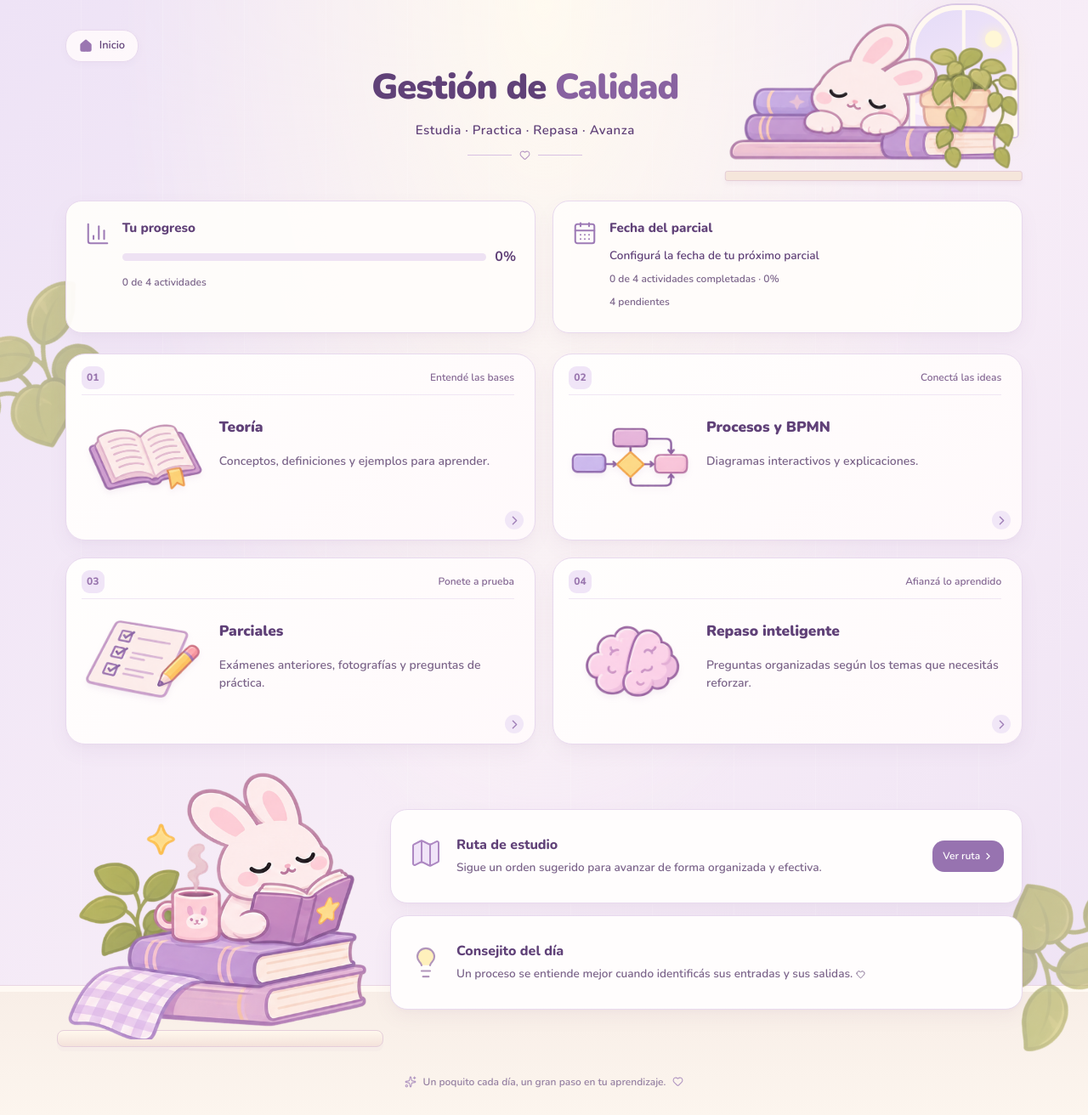
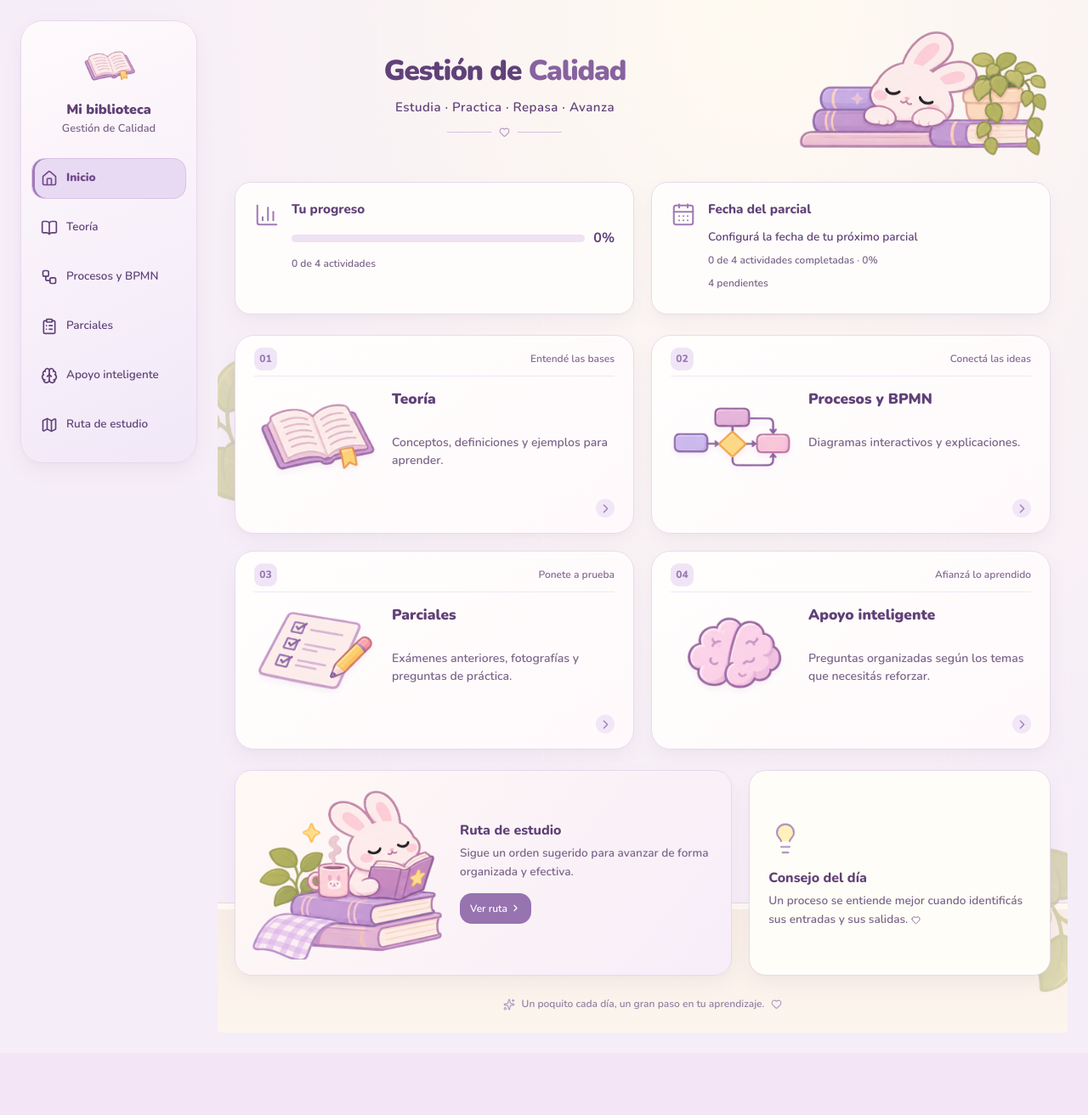
Before and after one commit to NadiaEnoaRizoAvalos/Gestion_calidad, a React (Vite) app: page / in a window 1280 px wide. Shown: the whole page at 85% size. After the commit the page ends 1239 px from the top, so only its background shows below. Built offline with nearby package versions, Linux system fonts and the light colour scheme.

Commit message:
feat(inicio): incorporar navegación lateral y composición simétrica

```diff
--- a/src/components/Layout.tsx
+++ b/src/components/Layout.tsx
@@ -1,21 +1,35 @@
 import { useEffect, useRef } from "react";
 import { Link, NavLink, Outlet, useLocation } from "react-router-dom";
-import { Heart, Home, Sparkles } from "lucide-react";
+import {
+  Heart, Home, Sparkles, BookOpen, Workflow, ClipboardList, Brain, Map, Menu,
+} from "lucide-react";
 import { assets } from "../data/assets";
 import { useStudy } from "../hooks/useStudy";
+import "../styles/app-shell.css";
 
 const navigation = [
-  ["/teoria", "Teoría"],
-  ["/procesos", "Procesos"],
-  ["/parciales", "Parciales"],
-  ["/repaso", "Repaso"],
-  ["/ruta", "Mi ruta"],
+  { path: "/", label: "Inicio", icon: Home },
+  { path: "/teoria", label: "Teoría", icon: BookOpen },
+  { path: "/procesos", label: "Procesos y BPMN", icon: Workflow },
+  { path: "/parciales", label: "Parciales", icon: ClipboardList },
+  { path: "/repaso", label: "Apoyo inteligente", icon: Brain },
+  { path: "/ruta", label: "Ruta de estudio", icon: Map },
 ];
 
 export function Layout() {
   const location = useLocation();
   const main = useRef<HTMLElement>(null);
   const initial = useRef(true);
+  const menu = useRef<HTMLDetailsElement>(null);
+  useEffect(() => {
+    const desktop = window.matchMedia("(min-width: 1101px)");
+    const adaptMenu = () => {
+      if (menu.current) menu.current.open = desktop.matches;
+    };
+    adaptMenu();
+    desktop.addEventListener("change", adaptMenu);
+    return () => desktop.removeEventListener("change", adaptMenu);
+  }, []);
   const { storageError } = useStudy();
   useEffect(() => {
     if (initial.current) {
@@ -26,12 +40,50 @@ export function Layout() {
     window.scrollTo(0, 0);
   }, [location.pathname]);
   return (
-    <div
-      className={`library ${location.pathname === "/" ? "library-home" : "library-inner"}`}
+    <div className="app-shell">
+      <a
+        href="#contenido"
+        className="skip-link"
+        onClick={(event) => {
+          event.preventDefault();
+          main.current?.focus();
+          main.current?.scrollIntoView();
+        }}
       >
-      <a href="#contenido" className="skip-link">
         Saltar al contenido
       </a>
+      <aside className="sidebar" aria-label="Tu biblioteca de estudio">
+        <div className="sidebar-brand">
+          <img src={assets.theory} alt="" width={64} height={64} />
+          <span>
+            Mi biblioteca<small>Gestión de Calidad</small>
+          </span>
+        </div>
+        <details className="sidebar-menu" ref={menu}>
+          <summary>
+            <Menu size={20} aria-hidden="true" /> Menú de estudio
+          </summary>
+          <nav className="sidebar-nav" aria-label="Secciones de estudio">
+            {navigation.map(({ path, label, icon: Icon }) => (
+              <NavLink
+                key={path}
+                to={path}
+                end={path === "/"}
+                title={label}
+                onClick={() => {
+                  if (menu.current && !window.matchMedia("(min-width: 1101px)").matches) {
+                    menu.current.open = false;
+                  }
+                }}
+              >
+                <Icon size={20} aria-hidden="true" /><span>{label}</span>
+              </NavLink>
+            ))}
+          </nav>
+        </details>
+      </aside>
+      <div className={`library ${location.pathname === "/" ? "library-home" : "library-inner"}`}>
+        {location.pathname !== "/" && (
           <div className="room-decor" aria-hidden="true">
             <div className="room-corner">
               <div className="window">
@@ -39,20 +91,11 @@ export function Layout() {
                 <span className="window-cloud" />
               </div>
               <img className="window-plant" src={assets.leaves} alt="" />
-          <div className="wall-shelf">
-            <i />
-            <i />
-            <i />
-          </div>
-          {location.pathname === "/" && (
-            <img className="resting-bunny" src={assets.resting} alt="" />
-          )}
+              <div className="wall-shelf"><i /><i /><i /></div>
             </div>
           </div>
+        )}
         <header className="site-header">
-        <Link className="home-pill" to="/">
-          <Home size={16} fill="currentColor" /> Inicio
-        </Link>
           <div className="brand">
             <div>
               <Link to="/" className="brand-title">
@@ -66,16 +109,10 @@ export function Layout() {
               </div>
             </div>
           </div>
+          {location.pathname === "/" && (
+            <img className="resting-bunny" src={assets.resting} alt="" />
+          )}
         </header>
-      {location.pathname !== "/" && (
-        <nav className="module-nav" aria-label="Secciones de estudio">
-          {navigation.map(([path, label]) => (
-            <NavLink key={path} to={path}>
-              {label}
-            </NavLink>
-          ))}
-        </nav>
-      )}
         {storageError && (
           <p className="storage-alert" role="alert">
             No se pudo guardar en este navegador. Tu progreso actual solo se
@@ -91,5 +128,6 @@ export function Layout() {
           <Heart size={13} />
         </footer>
       </div>
+    </div>
   );
 }
--- a/src/pages/Home.tsx
+++ b/src/pages/Home.tsx
@@ -4,7 +4,6 @@ import {
   BarChart3,
   CalendarDays,
   ChevronRight,
-  Map,
   Lightbulb,
   Heart,
 } from "lucide-react";
@@ -37,7 +36,7 @@ const modules = [
     note: "Ponete a prueba",
   },
   {
-    title: "Repaso inteligente",
+    title: "Apoyo inteligente",
     description:
       "Preguntas organizadas según los temas que necesitás reforzar.",
     image: "review",
@@ -137,45 +136,31 @@ export function Home() {
           </Link>
         ))}
       </section>
-      <div className="study-corner">
-        <div className="bunny-nook" aria-hidden="true">
-          <img
-            className="reading-bunny"
-            src={assets.reading}
-            width={545}
-            height={484}
-            alt=""
-          />
-          <div className="desk-surface" />
-        </div>
       <section className="bottom-grid" aria-label="Seguí aprendiendo">
         <Link to="/ruta" className="route-card">
-            <div className="route-art">
-              <Map size={48} strokeWidth={1.2} />
-            </div>
-            <div>
+          <img className="reading-bunny" src={assets.reading} width={545} height={484} alt="" />
+          <div className="route-copy">
             <h2>Ruta de estudio</h2>
             <p>
               {next
                 ? "Sigue un orden sugerido para avanzar de forma organizada y efectiva."
                 : "¡Completaste tu recorrido! Volvé a tus temas cuando quieras."}
             </p>
-            </div>
             <span className="small-button">
               Ver ruta <ChevronRight size={13} />
             </span>
+          </div>
         </Link>
         <article className="tip-card">
           <Lightbulb className="bulb" size={49} strokeWidth={1.3} />
           <div>
-              <h2>Consejito del día</h2>
+            <h2>Consejo del día</h2>
             <p>
               {tips[day % tips.length]} <Heart size={11} />
             </p>
           </div>
         </article>
       </section>
-      </div>
       <dialog ref={dialog} className="settings-dialog">
         <form
           onSubmit={(event) => {
--- /dev/null
+++ b/src/styles/app-shell.css
@@ -0,0 +1,90 @@
+.app-shell {
+  display: grid;
+  grid-template-columns: 208px minmax(0, 1fr);
+  align-items: start;
+  gap: 24px;
+  max-width: 1680px;
+  margin-inline: auto;
+  padding: 24px;
+  background: radial-gradient(ellipse at 70% 0%, #fffaf0, transparent 65%), #f5edf8;
+}
+.app-shell > .library {
+  min-width: 0;
+  min-height: calc(100vh - 48px);
+  padding: 0 20px 24px;
+  background: transparent;
+  overflow: clip;
+}
+.sidebar {
+  position: sticky;
+  top: 24px;
+  max-height: calc(100dvh - 48px);
+  overflow-y: auto;
+  padding: 20px 12px;
+  border: 1px solid var(--border);
+  border-radius: 26px;
+  background: linear-gradient(155deg, #fffafc, #f1e8f8);
+  box-shadow: var(--shadow);
+}
+.sidebar-brand {
+  display: flex;
+  flex-direction: column;
+  align-items: center;
+  gap: 8px;
+  padding-bottom: 24px;
+  text-align: center;
+  font-weight: 900;
+}
+.sidebar-brand img { object-fit: contain; }
+.sidebar-brand small { display: block; font-weight: 600; color: var(--muted); }
+.sidebar-menu > summary { display: none; cursor: pointer; }
+.sidebar-nav { display: grid; gap: 10px; }
+.sidebar-nav a {
+  display: flex;
+  align-items: center;
+  gap: 10px;
+  min-height: 48px;
+  padding: 12px 10px;
+  border: 1px solid transparent;
+  border-radius: 15px;
+  font-size: .84rem;
+  line-height: 1.4;
+}
+.sidebar-nav a:hover { background: #fffafc; }
+.sidebar-nav a[aria-current="page"] {
+  color: #70498b;
+  background: #e9daf3;
+  border-color: #d9c2e7;
+  font-weight: 900;
+  box-shadow: inset 3px 0 #a27ab9;
+}
+@media (min-width: 1101px) and (max-width: 1279px) {
+  .app-shell { grid-template-columns: 76px minmax(0, 1fr); gap: 20px; }
+  .sidebar { padding: 16px 8px; }
+  .sidebar-brand img { width: 48px; height: 48px; }
+  .sidebar-brand > span, .sidebar-nav a > span {
+    position: absolute;
+    width: 1px;
+    height: 1px;
+    overflow: hidden;
+    clip-path: inset(50%);
+    white-space: nowrap;
+  }
+  .sidebar-nav a { justify-content: center; }
+}
+@media (max-width: 1100px) {
+  .app-shell { grid-template-columns: minmax(0, 1fr); gap: 12px; }
+  .app-shell > .library { padding-inline: 0; }
+  .sidebar { position: static; max-height: none; padding: 12px 16px; border-radius: 20px; }
+  .sidebar-brand { flex-direction: row; text-align: left; padding: 0; gap: 12px; }
+  .sidebar-brand img { width: 42px; height: 42px; }
+  .sidebar-menu > summary { display: flex; align-items: center; gap: 10px; padding: 12px 0 0; font-size: .85rem; }
+  .sidebar-menu > summary::-webkit-details-marker { display: none; }
+  .sidebar-nav { margin-top: 14px; grid-template-columns: repeat(3, minmax(0, 1fr)); }
+}
+@media (max-width: 650px) {
+  .app-shell { padding: 18px; }
+  .sidebar-nav { grid-template-columns: repeat(2, minmax(0, 1fr)); gap: 6px; }
+  .sidebar-nav a { font-size: .8rem; padding: 10px 8px; gap: 8px; }
+}
+@media (max-width: 360px) { .app-shell { padding: 12px; } }
--- a/src/styles/home-study.css
+++ b/src/styles/home-study.css
@@ -1,21 +1,55 @@
-.library-home .stats-grid { grid-template-columns: repeat(2, minmax(0, 1fr)); grid-auto-rows: 1fr; }
+.app-shell .library-home .site-header {
+  display: grid;
+  grid-template-columns: minmax(0, 1fr) 300px;
+  gap: 24px;
+  min-height: 190px;
+  padding: 0 0 18px;
+}
+.app-shell .library-home .brand { justify-self: center; margin: 0; padding: 0; }
+.app-shell .library-home .brand-title { font-size: clamp(1.8rem, 2.6vw, 2.6rem); }
+.app-shell .library-home .resting-bunny { position: static; width: 300px; height: auto; justify-self: end; }
+.library-home .stats-grid { grid-template-columns: repeat(2, minmax(0, 1fr)); grid-auto-rows: 1fr; gap: 20px; }
 .library-home .stats-grid .stat-card { grid-column: auto; min-height: 156px; flex-direction: row; align-items: flex-start; padding: 22px; }
 .library-home .stats-grid .stat-card > div { display: block; width: 100%; }
 .library-home .stats-grid .stat-card h2 { margin-bottom: 12px; }
 .library-home .stats-grid .stat-card small { margin-top: 8px; }
 .library-home .stat-icon { flex-shrink: 0; }
-.library-home .module-grid { grid-template-columns: repeat(2, minmax(0, 1fr)); }
-.library-home .module-card { grid-template-columns: 144px minmax(0, 1fr); gap: 0 18px; min-height: 220px; padding: 16px 24px 24px 18px; }
+.library-home .module-grid { grid-template-columns: repeat(2, minmax(0, 1fr)); gap: 20px; }
+.library-home .module-card { grid-template-columns: 144px minmax(0, 1fr); grid-template-rows: 32px 1fr 24px; gap: 0 18px; min-height: 234px; padding: 16px 22px 18px; }
 .library-home .module-art { width: 144px; height: 140px; margin: 0; }
-.library-home .module-copy { align-self: start; padding-top: 16px; padding-bottom: 16px; }
-.library-home .module-copy h2 { min-height: 2.5em; align-items: center; }
+.library-home .module-copy { align-self: start; padding-top: 16px; padding-bottom: 0; }
+.library-home .module-copy h2 { min-height: 2.5em; align-items: flex-start; }
+.library-home .circle-arrow { position: static; grid-column: 2; justify-self: end; align-self: end; }
+.library-home .bottom-grid { grid-column: auto; grid-template-columns: minmax(0, 1.65fr) minmax(0, 1fr); gap: 20px; margin-top: 24px; }
+.library-home .route-card { display: grid; grid-template-columns: 230px minmax(0, 1fr); gap: 16px; padding: 18px; background: linear-gradient(130deg, #fff9f5, #f7edf9); }
+.library-home .route-card .reading-bunny { width: 230px; height: auto; max-width: 100%; margin: 0; }
+.library-home .route-copy { min-width: 0; }
+.library-home .route-card .small-button { display: inline-flex; margin: 14px 0 0; }
+.library-home .tip-card { flex-direction: column; align-items: flex-start; justify-content: center; padding: 22px; gap: 12px; background: #fffdf7; }
+.library-home .tip-card > div { flex: 0; }
+.library-home .grid-leaves { width: 190px; opacity: .42; }
+.library-home .leaves-upper-left { left: -130px; top: 220px; }
+.library-home .leaves-lower-right { right: -130px; bottom: 0; }
 @media (max-width: 950px) {
   .library-home .module-card { grid-template-columns: 112px minmax(0, 1fr); gap: 0 12px; padding-inline: 16px; }
   .library-home .module-art { width: 112px; height: 130px; }
+  .library-home .route-card { grid-template-columns: 160px minmax(0, 1fr); }
+  .library-home .route-card .reading-bunny { width: 160px; }
 }
 @media (max-width: 650px) {
-  .library-home .stats-grid, .library-home .module-grid { grid-template-columns: minmax(0, 1fr); }
+  .app-shell .library-home .site-header { grid-template-columns: minmax(0, 1fr); gap: 12px; padding: 18px 0 20px; }
+  .app-shell .library-home .brand-title { font-size: 1.9rem; }
+  .app-shell .library-home .brand p { font-size: .78rem; }
+  .app-shell .library-home .resting-bunny { width: 250px; justify-self: center; }
+  .library-home .route-card { grid-template-columns: minmax(0, 1fr); justify-items: center; padding: 22px; text-align: center; }
+  .library-home .route-card .reading-bunny { width: 230px; }
+  .library-home .tip-card { flex-direction: row; align-items: center; min-height: 150px; }
+  .library-home .tip-card > div { flex: 1; }
+  .library-home .grid-leaves { width: 145px; opacity: .32; }
+  .library-home .leaves-upper-left { left: -110px; }
+  .library-home .leaves-lower-right { right: -110px; }
+  .library-home .stats-grid, .library-home .module-grid, .library-home .bottom-grid { grid-template-columns: minmax(0, 1fr); gap: 16px; }
   .library-home .stats-grid .stat-card { min-height: 156px; padding: 20px; }
-  .library-home .module-card { grid-template-columns: 112px minmax(0, 1fr); min-height: 200px; }
+  .library-home .module-card { grid-template-columns: 112px minmax(0, 1fr); min-height: 222px; }
   .library-home .module-copy h2 { font-size: 1.05rem; }
 }
```
Also changed, not shown: tests/app.e2e.ts (+27 -1 lines), tests/theory.e2e.ts (+3 -3 lines), tests/visual.e2e.ts (+26 -16 lines). Lines whose indentation alone changed are shown as unchanged.
